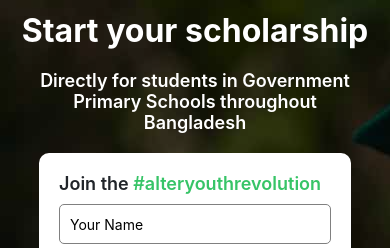
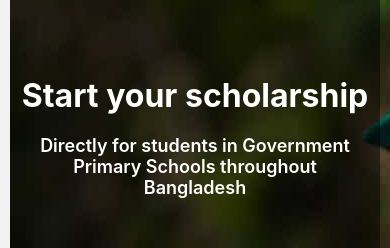
Before and after one commit to Rifat8080/alteryouth_reactNative, a React Native app: screen /About in a window 390 px wide. Shown: the part 424-672 px from the top of the page. Built offline with nearby package versions, Linux system fonts and the light colour scheme; no server answers.

Commit message:
scroll view added

```diff
--- a/src/screens/AboutScreen.js
+++ b/src/screens/AboutScreen.js
@@ -1,5 +1,5 @@
 import React, { useState, useEffect } from 'react';
-import { View, Text, StyleSheet, ImageBackground, TextInput, TouchableOpacity } from 'react-native';
+import { View, Text, StyleSheet, ImageBackground, TextInput, TouchableOpacity, ScrollView } from 'react-native';
 import { Picker } from '@react-native-picker/picker';
 
 const AboutScreen = () => {
@@ -50,6 +50,7 @@ const AboutScreen = () => {
   };
 
   return (
+    <ScrollView contentContainerStyle={styles.scrollViewContent}>
         <ImageBackground source={require('../assets/images/hero_home_phone.jpg')} style={styles.background}>
         <View style={styles.overlay}>
           <Text style={styles.h1}>Start your scholarship</Text>
@@ -101,12 +102,16 @@ const AboutScreen = () => {
           </View>
         </View>
       </ImageBackground>
+      </ScrollView>
   );
 };
 
 const styles = StyleSheet.create({
   background: {
     flex: 1,
+  },
+  scrollViewContent: {
+    flexGrow: 1,
     justifyContent: 'center',
     alignItems: 'center',
   },
@@ -116,7 +121,6 @@ const styles = StyleSheet.create({
     alignItems: 'center',
     backgroundColor: 'rgba(0, 0, 0, 0.5)', // Semi-transparent overlay
     width: '100%',
-    height: '100%',
     paddingBottom: 50, // Add some padding at the bottom
   },
   h1: {
@@ -124,7 +128,10 @@ const styles = StyleSheet.create({
     fontWeight: 'bold',
     color: 'white',
     marginBottom: 20,
-    paddingTop: 650, // Add some padding at the top
+    paddingTop: 500,
+    maxWidth: 370,
+
+   // Add some padding at the top
   },
   h3: {
     fontSize: 18,
@@ -133,12 +140,14 @@ const styles = StyleSheet.create({
     marginBottom: 20,
     textAlign: 'center',
     paddingHorizontal: 20,
+    maxWidth: 370,
   },
   form: {
     width: '80%',
     backgroundColor: 'white', // Semi-transparent form background
     padding: 20,
     borderRadius: 10,
+    marginTop: 30,
   },
   formTitle: {
     fontSize: 18,
@@ -166,11 +175,10 @@ const styles = StyleSheet.create({
     marginBottom: 10,
   },
   picker: {
-    flex: 2,
-
+    flex: 2.5,
   },
   phoneInput: {
-    flex: 2,
+    flex:2.8,
     height: 40,
     paddingHorizontal: 10,
   },
```
Lines whose indentation alone changed are shown as unchanged.
